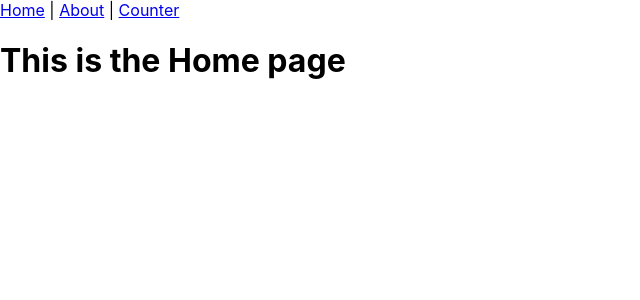
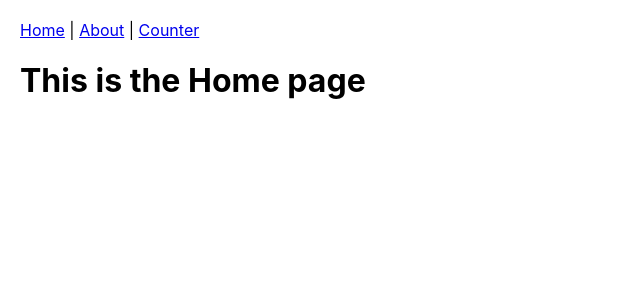
Before and after one commit to robbeca-code/Basic-React, a React (Create React App) app: page / in a window 1280 px wide. Shown: the top 300 px of the page, without its empty margins (0-640 px from the left). Built offline with nearby package versions, Linux system fonts and the light colour scheme.

Commit message:
Add to padding style

```diff
--- a/src/index.css
+++ b/src/index.css
@@ -11,3 +11,7 @@ code {
   font-family: source-code-pro, Menlo, Monaco, Consolas, 'Courier New',
     monospace;
 }
+
+.App {
+  padding: 20px;
+}
```
